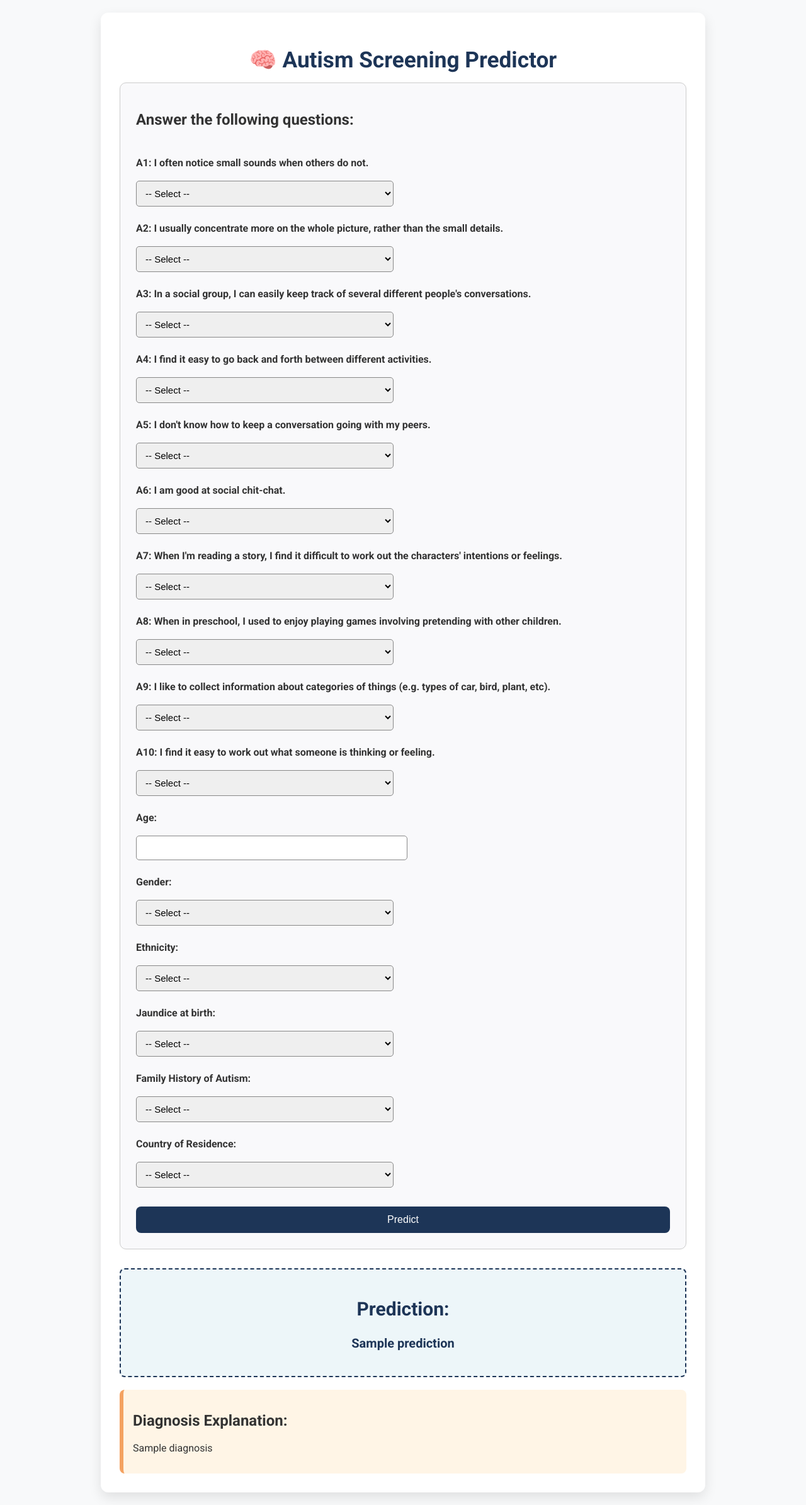
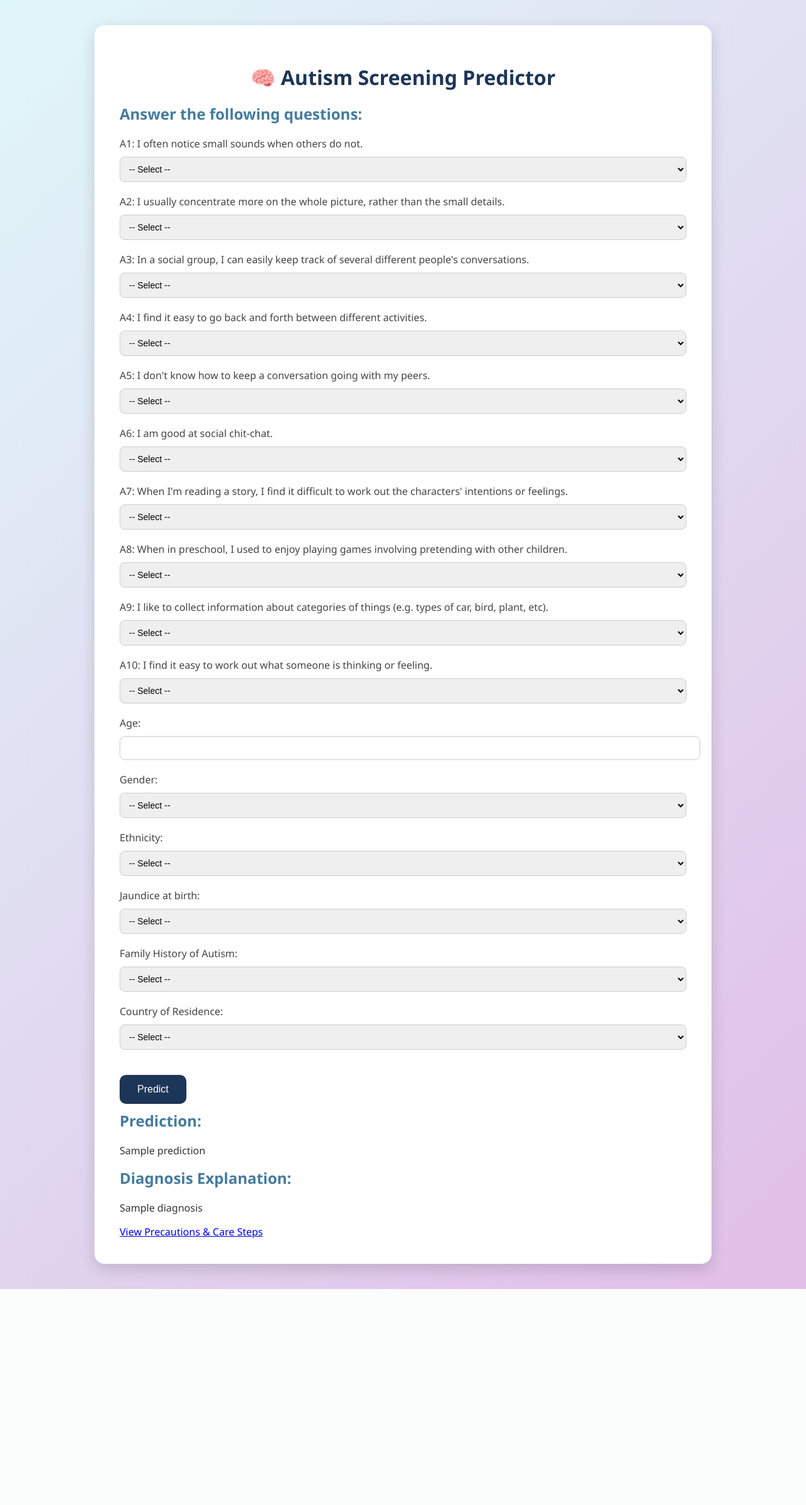
Before and after one commit to MujtabaUddin/autism-detection, a Flask app: template templates/index.html in a window 1280 px wide. Shown: the whole page at 63% size. After the commit the page ends 2047 px from the top, so only its background shows below. Run offline with Flask 3, Linux system fonts and the light colour scheme; the template is opened without the code that fills it: most values are stand-ins (such as "Sample title", 1, 10 or a date in 2020); parts of the project's set-up code (start-up, migrations or seed data) failed here and were passed over.

Commit message:
“hehdhd”

```diff
--- a/app.py
+++ b/app.py
@@ -5,18 +5,16 @@ import pickle
 
 app = Flask(__name__)
 
-# Load model and encoders
 model = pickle.load(open("model.pkl", "rb"))
 label_encoders = pickle.load(open("label_encoders.pkl", "rb"))
 
-# Features used during training
 FEATURES = ['A1_Score', 'A2_Score', 'A3_Score', 'A4_Score', 'A5_Score',
             'A6_Score', 'A7_Score', 'A8_Score', 'A9_Score', 'A10_Score',
             'age', 'gender', 'ethnicity', 'jundice', 'autism', 'contry_of_res']
 
 @app.route('/')
 def landing():
-    return render_template("landing.html")  # Page about autism
+    return render_template("landing.html")
 
 @app.route('/check')
 def check_form():
@@ -25,11 +23,9 @@ def check_form():
 @app.route('/predict', methods=['POST'])
 def predict():
     try:
-        # Get numerical inputs
         num_fields = [f"A{i}_Score" for i in range(1, 11)] + ['age']
         num_values = [float(request.form[field]) for field in num_fields]
 
-        # Get categorical inputs
         cat_fields = ['gender', 'ethnicity', 'jundice', 'autism', 'contry_of_res']
         cat_values = []
         for field in cat_fields:
@@ -41,16 +37,13 @@ def predict():
             encoded = le.transform([match])[0]
             cat_values.append(encoded)
 
-        # Combine all features
         final_input = num_values + cat_values
         input_df = pd.DataFrame([final_input], columns=FEATURES)
 
-        # Make prediction
         prediction = model.predict(input_df)[0]
         proba = model.predict_proba(input_df)[0]
         confidence = round(max(proba) * 100, 2)
 
-        # Interpret prediction
         result = "Positive for ASD" if prediction == 1  else "Negative for ASD"
         diagnosis = (
             "This screening suggests a possibility of Autism Spectrum Disorder. Further professional evaluation is recommended."
@@ -63,5 +56,9 @@ def predict():
     except Exception as e:
         return render_template("index.html", prediction=f"Error: {str(e)}", diagnosis=None)
 
+@app.route('/care')
+def care():
+    return render_template("care.html")
+
 if __name__ == '__main__':
     app.run(debug=True)
--- a/static/style.css
+++ b/static/style.css
@@ -1,158 +1,93 @@
-@import url('https://fonts.googleapis.com/css2?family=Roboto:wght@400;700&display=swap');
 
    body {
-    font-family: 'Roboto', sans-serif;
-    background-color: #f8f9fa;
+    font-family: 'Segoe UI', sans-serif;
     margin: 0;
-    padding: 20px;
+    padding: 0;
+    background: linear-gradient(135deg, #e0f7fa, #e1bee7);
     color: #333;
   }
 
   .container {
     max-width: 900px;
-    margin: auto;
-    background: #fff;
-    padding: 30px;
-    border-radius: 12px;
-    box-shadow: 0 8px 20px rgba(0, 0, 0, 0.1);
-    animation: fadeIn 0.6s ease-in-out;
+    margin: 40px auto;
+    background: white;
+    padding: 40px;
+    border-radius: 16px;
+    box-shadow: 0 8px 24px rgba(0,0,0,0.15);
   }
 
-@keyframes fadeIn {
-    from { opacity: 0; transform: translateY(20px); }
-    to { opacity: 1; transform: translateY(0); }
+  h1, h2, h3 {
+    font-weight: 600;
+    color: #1d3557;
   }
 
   h1 {
     text-align: center;
-    color: #1d3557;
-    margin-bottom: 15px;
-    font-size: 2.2rem;
-}
-
-.description {
-    text-align: center;
-    margin-bottom: 25px;
-    color: #666;
-    font-size: 16px;
-}
-
-.questions-box {
-    background-color: #eef2f7;
-    padding: 15px 20px;
-    border-left: 5px solid #457b9d;
-    border-radius: 8px;
-    margin-bottom: 30px;
-}
-
-.questions-box ul {
-    list-style-type: disc;
-    padding-left: 20px;
-}
-
-.form-card {
-    display: grid;
-    grid-template-columns: 1fr 1fr;
-    gap: 15px 30px;
-    background-color: #f9f9fb;
-    padding: 25px;
-    border-radius: 10px;
-    border: 1px solid #ccc;
-}
-
-.form-card fieldset {
-    grid-column: span 2;
-    border: none;
-    padding: 0;
     margin-bottom: 20px;
   }
 
-.form-card legend {
-    font-size: 20px;
-    font-weight: bold;
-    margin-bottom: 10px;
-    color: #1d3557;
+  h2 {
+    margin-top: 10px;
+    color: #457b9d;
   }
 
-.form-card label {
-    grid-column: span 2;
-    font-weight: bold;
-    margin-bottom: 4px;
-    margin-top: 10px;
+  .section {
+    margin-bottom: 30px;
+    padding: 20px;
+    border-left: 6px solid #457b9d;
+    background: #f9f9f9;
+    border-radius: 12px;
   }
 
-.form-card select,
-.form-card input {
-    padding: 10px;
-    border-radius: 5px;
-    border: 1px solid #888;
-    width: 100%;
-    font-size: 15px;
+  .section h2 {
+    margin-bottom: 10px;
   }
 
-button[type="submit"] {
-    grid-column: span 2;
-    background-color: #1d3557;
-    color: #fff;
-    padding: 12px;
-    border: none;
-    border-radius: 8px;
-    font-size: 16px;
-    cursor: pointer;
-    margin-top: 15px;
-    transition: background-color 0.3s ease-in-out;
+  ul {
+    padding-left: 20px;
+    line-height: 1.8;
   }
 
-button[type="submit"]:hover {
-    background-color: #457b9d;
+  button, .cta-button, .back-btn {
+    display: inline-block;
+    margin-top: 20px;
+    padding: 14px 28px;
+    background: #1d3557;
+    color: white;
+    text-decoration: none;
+    border-radius: 10px;
+    font-size: 16px;
+    transition: background 0.3s;
+    border: none;
+    cursor: pointer;
   }
 
-.prediction-box {
-    margin-top: 30px;
-    padding: 20px;
-    border: 2px dashed #1d3557;
-    border-radius: 8px;
-    background-color: #edf6f9;
-    text-align: center;
-    font-size: 20px;
-    font-weight: bold;
-    color: #1d3557;
-    animation: popIn 0.5s ease-in-out;
-}
-.btn-download {
-    display: inline-block;
-    background-color: #1d3557;
-    color: #fff;
-    padding: 10px 15px;
-    border-radius: 6px;
-    text-decoration: none;
-    font-weight: bold;
-    margin-top: 10px;
-}
-.btn-download:hover {
-    background-color: #457b9d;
+  button:hover, .cta-button:hover, .back-btn:hover {
+    background: #457b9d;
   }
 
-.diagnosis-box {
+  form {
     margin-top: 20px;
-    padding: 15px;
-    background-color: #fff5e6;
-    border-left: 6px solid #f4a261;
-    border-radius: 8px;
-    font-size: 16px;
-    color: #333;
   }
 
-
-
-@keyframes popIn {
-    0% { transform: scale(0.9); opacity: 0; }
-    100% { transform: scale(1); opacity: 1; }
+  input, select {
+    width: 100%;
+    padding: 10px;
+    margin: 10px 0 20px 0;
+    border: 1px solid #ccc;
+    border-radius: 8px;
+    font-size: 14px;
   }
 
-/* Responsive layout */
-@media (max-width: 768px) {
-    .form-card {
-        grid-template-columns: 1fr;
+  label {
+    font-weight: 500;
+    color: #444;
   }
+
+  .result-box {
+    margin-top: 20px;
+    padding: 20px;
+    background: #f0f4f8;
+    border-radius: 12px;
+    border-left: 6px solid #1d3557;
   }
--- a/templates/index.html
+++ b/templates/index.html
@@ -149,6 +149,8 @@
                 <h2>Diagnosis Explanation:</h2>
                 <p>{{ diagnosis }}</p>
             </div>
+            <a href="{{ url_for('care') }}" class="btn-download">View Precautions & Care Steps</a>
+
         {% endif %}
 
     </div>
--- a/templates/landing.html
+++ b/templates/landing.html
@@ -66,7 +66,7 @@
 
         <h2>How is Autism Triggered?</h2>
         <p>
-            Autism is not caused by one specific factor. Genetics play a major role, and environmental factors during pregnancy or early development may also contribute. Vaccines do **not** cause autism — this is a widely debunked myth.
+            Autism is not caused by one specific factor. Genetics play a major role, and environmental factors during pregnancy or early development may also contribute. Vaccines do **not** cause autism, this is a widely debunked myth.
         </p>
         <section class="key-factors">
             <h2>🧬 Key Factors Linked to Autism</h2>
```
Also changed, not shown: model.py (+4 -19 lines), templates/care.html (added, +48 -0 lines), 1 other file. Lines whose indentation alone changed are shown as unchanged.
